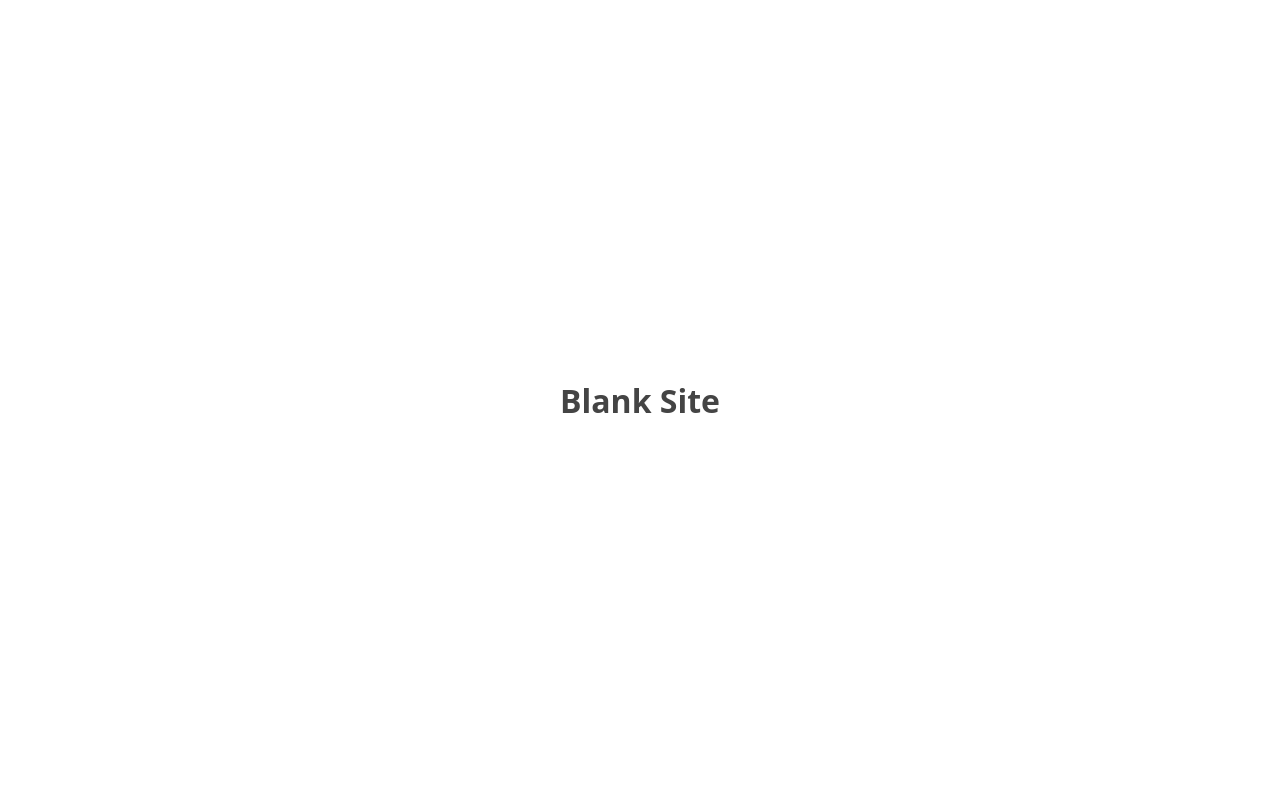
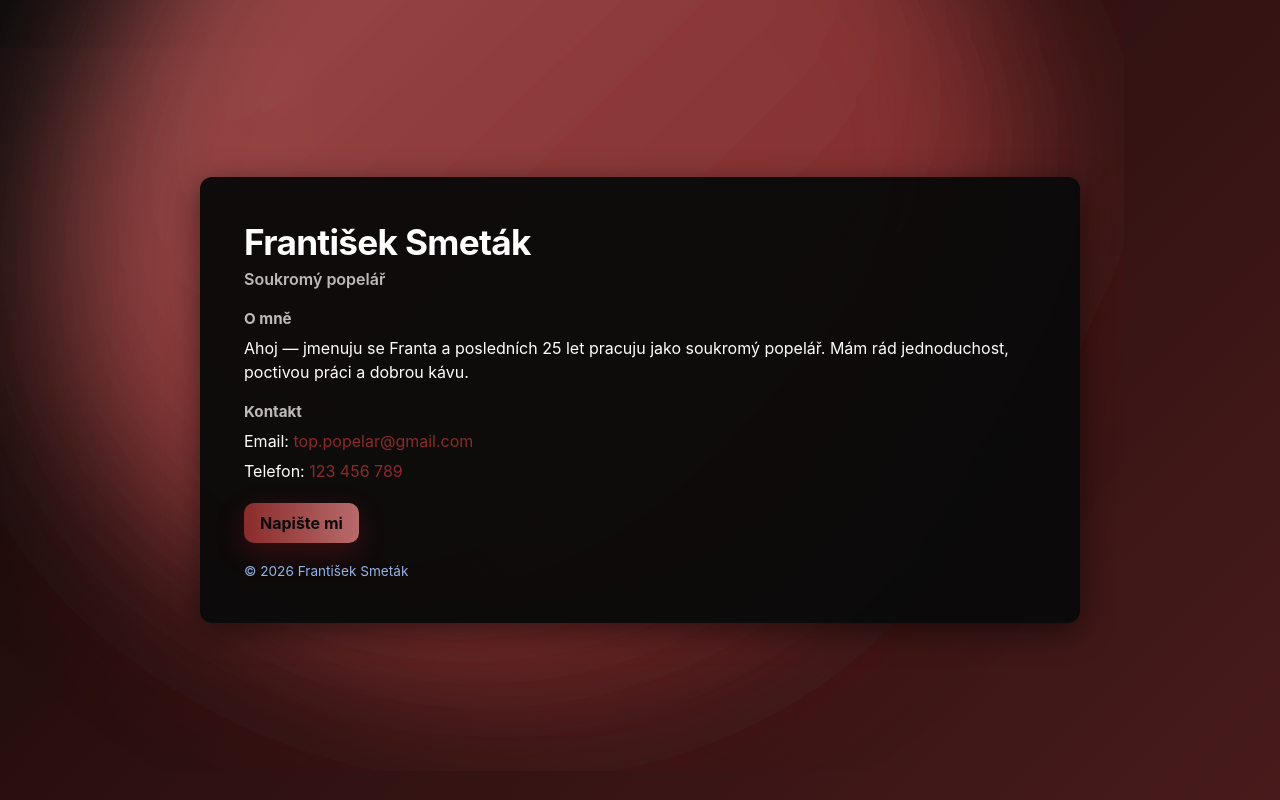
Before and after one commit to 4ME280-25ZS/msaf00, a plain HTML site: page index.html in a window 1280 px wide. Drawn offline with Linux system fonts and the light colour scheme.

Commit message:
Initial personal site

```diff
--- a/index.html
+++ b/index.html
@@ -1,14 +1,70 @@
 <!doctype html>
-<html lang="en">
+<html lang="cs">
 <head>
   <meta charset="utf-8">
   <meta name="viewport" content="width=device-width,initial-scale=1">
-  <title>Blank Site</title>
-  <style>
-    body { font-family: system-ui, -apple-system, "Segoe UI", Roboto, sans-serif; display:flex; align-items:center; justify-content:center; height:100vh; margin:0; color:#444; }
-  </style>
+  <title>František Smeták — Personal Site</title>
+  <link rel="stylesheet" href="styles.css">
 </head>
 <body>
-  <h1>Blank Site</h1>
+  <main class="wrap">
+    <div class="visual" aria-hidden="true">
+      <svg class="blob" viewBox="0 0 600 600" xmlns="http://www.w3.org/2000/svg" preserveAspectRatio="xMidYMid slice">
+        <defs>
+          <linearGradient id="grad" x1="0%" y1="0%" x2="100%" y2="100%">
+            <stop offset="0%" stop-color="#B35A5A"/>
+            <stop offset="100%" stop-color="#7A2020"/>
+          </linearGradient>
+          <filter id="blur"><feGaussianBlur stdDeviation="30"/></filter>
+        </defs>
+        <g filter="url(#blur)">
+          <path class="bg-blob" fill="url(#grad)" d="M421.5,337.9Q387,425,300.5,441.5Q214,458,143.8,405.5Q73.5,353,84.6,266.9Q95.6,180.8,153.9,124.2Q212.2,67.5,305.4,82.2Q398.7,97,443.3,180.4Q487.9,263.8,421.5,337.9Z"/>
+        </g>
+        <!-- trashcan outlines used as background-only decorative elements -->
+        <defs>
+          <symbol id="icon-trash" viewBox="0 0 24 24">
+            <path d="M3 6h18" stroke="#fff" stroke-width="1.4" stroke-linecap="round" stroke-linejoin="round" fill="none"/>
+            <path d="M8 6l1-2h6l1 2" stroke="#fff" stroke-width="1.4" stroke-linecap="round" stroke-linejoin="round" fill="none"/>
+            <rect x="6" y="7" width="12" height="13" rx="2" ry="2" stroke="#fff" stroke-width="1.4" fill="none"/>
+            <path d="M10 11v6" stroke="#fff" stroke-width="1.2" stroke-linecap="round"/>
+            <path d="M14 11v6" stroke="#fff" stroke-width="1.2" stroke-linecap="round"/>
+          </symbol>
+        </defs>
+
+        <!-- tiled static trashcan grid as background (30x30 icons, 60px spacing) -->
+        <pattern id="trash-grid" patternUnits="userSpaceOnUse" width="60" height="60">
+          <g transform="translate(15,15) scale(1.25)">
+            <use href="#icon-trash" fill="none" stroke="#ffffff" stroke-width="1.4"/>
+          </g>
+        </pattern>
+
+        <!-- rect fills the SVG with the trashcan pattern (static white icons) -->
+        <rect x="0" y="0" width="600" height="600" fill="url(#trash-grid)" opacity="0.14" />
+      </svg>
+    </div>
+
+    <section class="card" aria-labelledby="hero-heading">
+      <header class="hero">
+        <h1 id="hero-heading">František Smeták</h1>
+        <p class="tagline">Soukromý popelář</p>
+      </header>
+
+      <section class="about">
+        <h2>O mně</h2>
+        <p>Ahoj — jmenuju se Franta a posledních 25 let pracuju jako soukromý popelář. Mám rád jednoduchost, poctivou práci a dobrou kávu.</p>
+      </section>
+
+      <section class="contact">
+        <h2>Kontakt</h2>
+        <p>Email: <a href="mailto:top.popelar@gmail.com">top.popelar@gmail.com</a></p>
+        <p>Telefon: <a href="tel:123456789">123 456 789</a></p>
+        <p><a class="btn" href="mailto:top.popelar@gmail.com">Napište mi</a></p>
+      </section>
+
+      <footer>
+        <p>© 2026 František Smeták</p>
+      </footer>
+    </section>
+  </main>
 </body>
 </html>
--- /dev/null
+++ b/styles.css
@@ -0,0 +1,104 @@
+:root{
+	--bg1: #0a0a0a; /* near black */
+	--bg2: #481b1b; /* brighter maroon */
+	--card: rgba(255,255,255,0.03);
+	--glass: rgba(255,255,255,0.04);
+	--accent1: #b86b6b; /* muted maroon */
+	--accent2: #8a2b2b; /* deeper maroon */
+	--text: #ffffff;
+	--muted: rgba(255,255,255,0.72);
+}
+
+*{box-sizing:border-box;margin:0;padding:0}
+html,body{height:100%}
+body{
+	font-family:Inter,ui-sans-serif,system-ui,-apple-system,Segoe UI,Roboto,"Helvetica Neue",Arial;
+	color:var(--text);
+	/* static gradient background (no animation) for performance */
+	background: linear-gradient(135deg,var(--bg1) 6%, #2b0f0f 40%, var(--bg2) 100%);
+	-webkit-font-smoothing:antialiased;
+	-moz-osx-font-smoothing:grayscale;
+	display:flex;align-items:center;justify-content:center;padding:32px;
+	overflow-y:auto;
+}
+
+.wrap{width:100%;max-width:880px}
+.card{
+	position:relative;overflow:hidden;border-radius:12px;padding:44px;
+	/* single solid card color for a minimalist, high-contrast look */
+	background: rgba(10,10,10,0.96);
+	box-shadow: 0 8px 30px rgba(0,0,0,0.5);
+	border: none;
+}
+
+.visual{position:fixed;inset:0;pointer-events:none;display:block;z-index:0}
+.blob{position:absolute;right:-8%;top:-22%;width:120%;height:120%;transform-origin:center;opacity:0.9;mix-blend-mode:screen}
+
+/* Layered background elements: soft glow + diagonal texture */
+.visual::before,
+.visual::after{
+	content:"";
+	position:absolute;pointer-events:none;inset:0;z-index:0;display:block;mix-blend-mode:screen;opacity:0.7;
+}
+
+.visual::before{
+	left:-8%;top:6%;width:60%;height:60%;background:radial-gradient(circle at 25% 25%, rgba(138,43,43,0.08), transparent 40%);
+}
+
+.visual::after{
+	right:-6%;bottom:-8%;width:72%;height:72%;background:radial-gradient(circle at 75% 75%, rgba(107,38,38,0.06), transparent 36%);
+}
+
+/* subtle diagonal stripe overlay on card to add texture */
+.card::before{
+	/* remove texture: keep card a single flat color */
+	display:none;
+}
+
+/* removed animation keyframes for performance (static background) */
+
+/* rotating conic overlay for striking motion */
+body::before{
+	content:"";position:fixed;inset:0;z-index:0;pointer-events:none;mix-blend-mode:overlay;opacity:0.03;
+	background: conic-gradient(from 120deg at 50% 50%, rgba(138,43,43,0.06), rgba(0,0,0,0) 40%, rgba(107,38,38,0.03) 55%, rgba(0,0,0,0) 80%);
+	transform: scale(1.02) rotate(0deg);
+}
+
+/* Ensure content sits above all decorative layers */
+.card{position:relative;z-index:2}
+.card > *{position:relative;z-index:3}
+
+/* spark animations (white elements) */
+.trash-layer{display:block}
+.trash{opacity:1;display:block}
+
+@keyframes blob{
+	0%{transform:translateY(0) translateX(0) scale(1) rotate(0deg);filter:blur(0px)}
+	20%{transform:translateY(-8px) translateX(-8px) scale(1.04) rotate(-3deg);filter:blur(1px)}
+	40%{transform:translateY(-24px) translateX(6px) scale(1.08) rotate(6deg);filter:blur(2px)}
+	60%{transform:translateY(-12px) translateX(14px) scale(1.05) rotate(-2deg);filter:blur(1px)}
+	80%{transform:translateY(-6px) translateX(-6px) scale(1.03) rotate(2deg);filter:blur(0.5px)}
+	100%{transform:translateY(0) translateX(0) scale(1) rotate(0deg);filter:blur(0px)}
+}
+
+.hero{position:relative;z-index:2;margin-bottom:20px}
+.hero h1{font-size:2.2rem;letter-spacing:-0.02em;margin-bottom:6px}
+.tagline{color:var(--muted);margin-bottom:12px;font-weight:600}
+
+h2{font-size:0.95rem;color:var(--muted);margin-top:18px}
+.about p{color:var(--text);line-height:1.5;margin-top:8px}
+
+.contact p{margin:10px 0;color:var(--text)}
+a{color:var(--accent2);text-decoration:none}
+
+.btn{display:inline-block;margin-top:12px;padding:10px 16px;border-radius:10px;background:linear-gradient(90deg,var(--accent2),var(--accent1));color:#0b0b0b;font-weight:700;text-decoration:none;box-shadow:0 10px 30px rgba(255,31,58,0.18)}
+.btn:focus{outline:2px solid rgba(255,31,58,0.18);outline-offset:3px}
+.btn:active{transform:translateY(1px)}
+
+footer{margin-top:20px;color:#93b3e6;font-size:0.85rem;text-align:left}
+
+/* Responsive */
+@media (max-width:520px){
+	.card{padding:28px}
+	.hero h1{font-size:1.6rem}
+}
```
Also changed, not shown: 2 other files.
